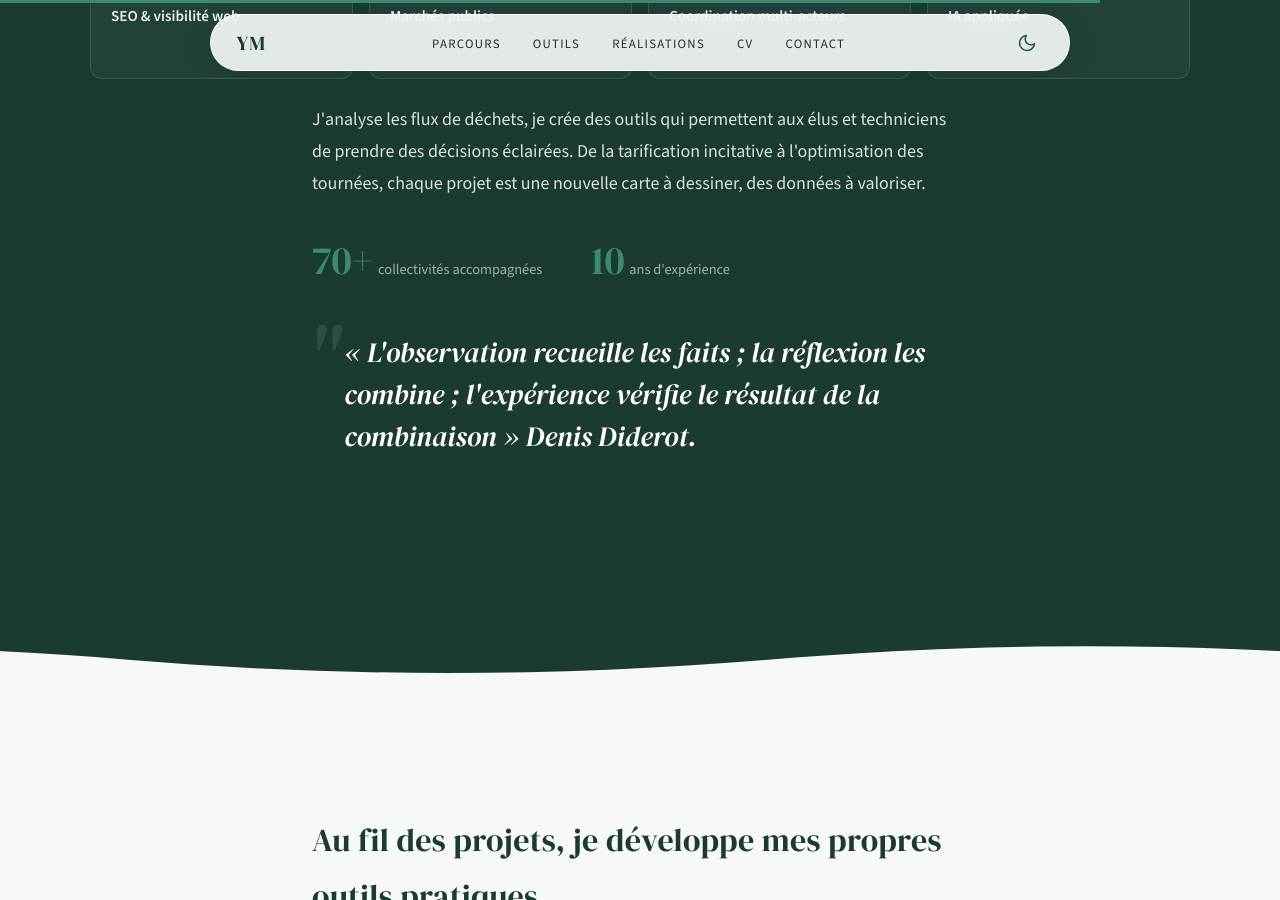
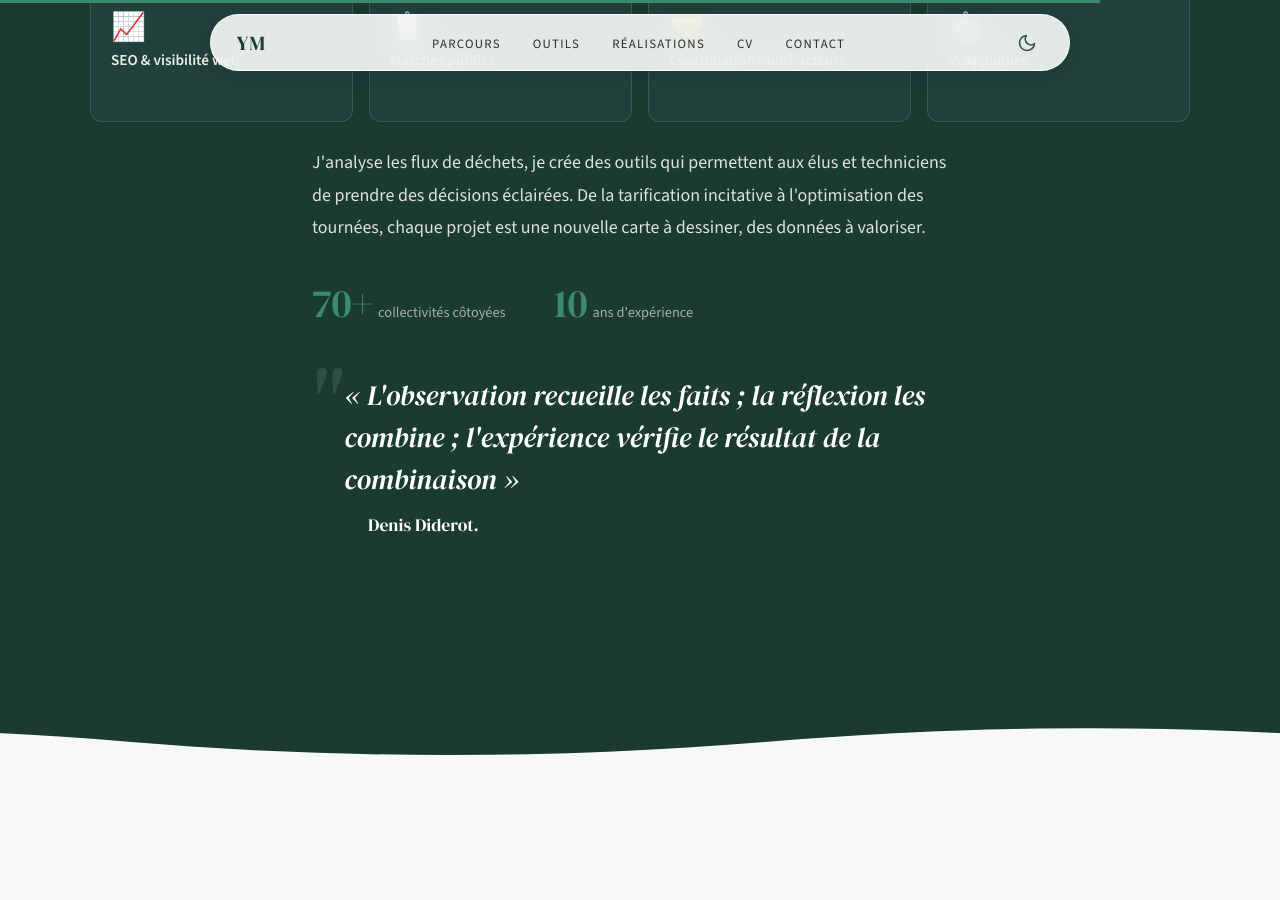
Before and after one commit to yvesmarti/yvesmarti.github.io, a Jekyll site: the page built from index.html, in a window 1280 px wide and 900 px high, scrolled down 8878 px. Built offline with Jekyll 4.4.1, drawn with Linux system fonts in a browser that asks for light colours.

Commit message:
Correction stat libellé et mise en forme citation Diderot
- Remplace "accompagnées" par "côtoyées" dans stats.yml
- Place "Denis Diderot." sur une ligne dédiée, légèrement décalée

```diff
--- a/_data/stats.yml
+++ b/_data/stats.yml
@@ -3,7 +3,7 @@
 
 - valeur: 70
   suffixe: "+"
-  label: collectivités accompagnées
+  label: collectivités côtoyées
 
 - valeur: 10
   suffixe: ""
--- a/assets/css/style.css
+++ b/assets/css/style.css
@@ -509,6 +509,14 @@ body {
     line-height: 1;
 }
 
+.quote-author {
+    display: block;
+    margin-top: 0.75rem;
+    margin-left: 1.5rem;
+    font-size: 1.1rem;
+    font-style: normal;
+}
+
 .section-dark .quote-block {
     color: white;
 }
--- a/index.html
+++ b/index.html
@@ -181,8 +181,7 @@ description: "Portfolio de Yves Marti, expert en gestion des déchets en Normand
 
         <div class="quote-block">
             « L'observation recueille les faits ; la réflexion les combine ; l'expérience vérifie le résultat de la combinaison »
-
-            Denis Diderot.
+            <cite class="quote-author">Denis Diderot.</cite>
         </div>
     </div>
 </section>
```
